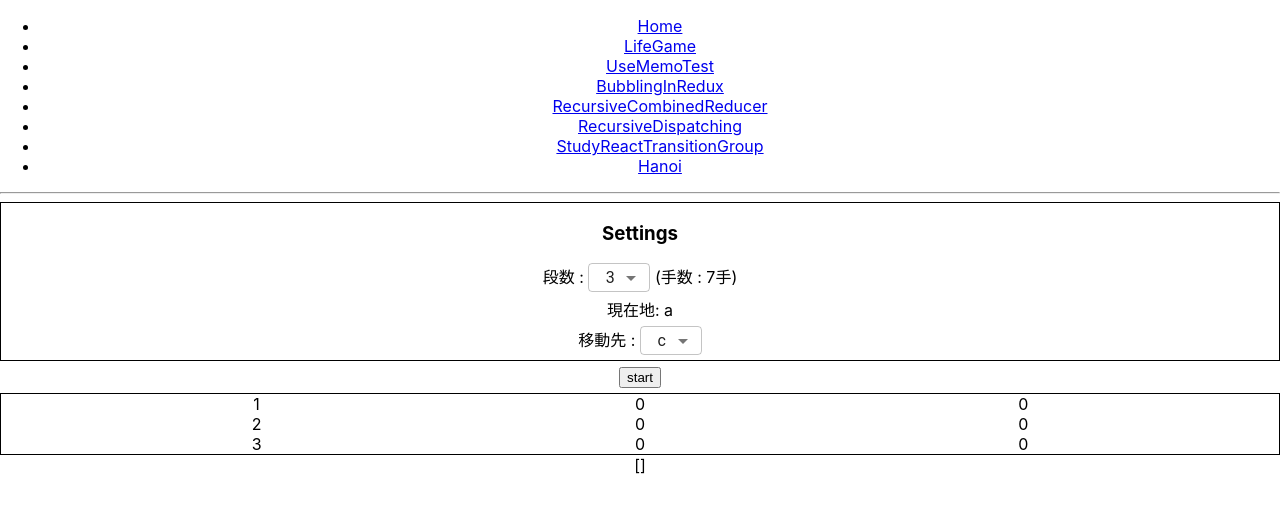
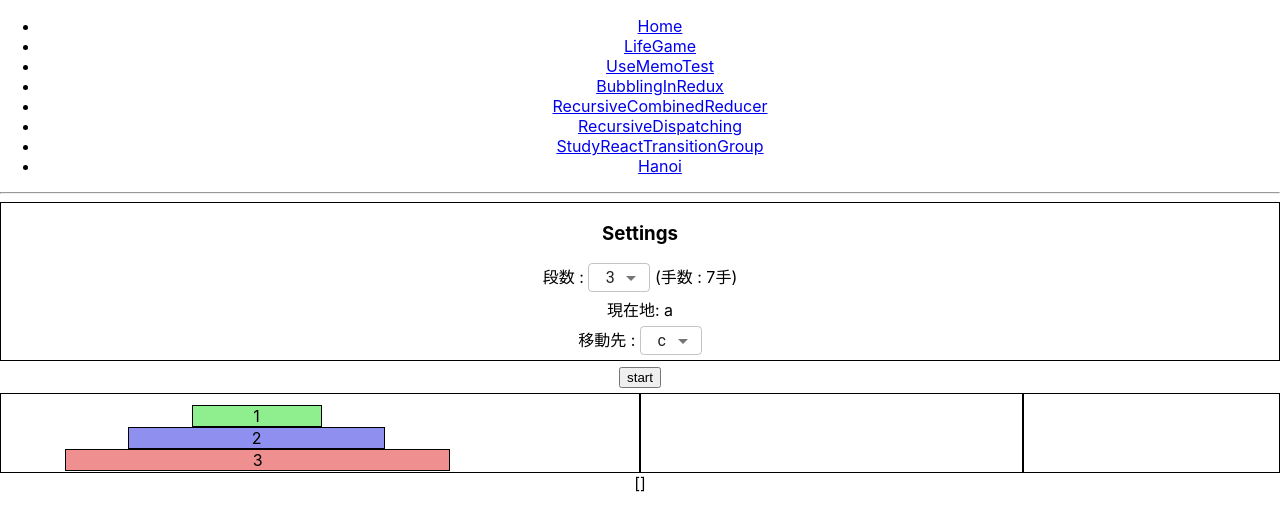
Before and after one commit to KoinoEngineering/react-study, a React (Create React App) app: page /Hanoi in a window 1280 px wide. Shown: the top 530 px of the page. Built offline with nearby package versions, Linux system fonts and the light colour scheme.

Commit message:
#25 First edition

```diff
--- a/src/Pages/Hanoi/Hanoi.tsx
+++ b/src/Pages/Hanoi/Hanoi.tsx
@@ -1,12 +1,14 @@
 import { List } from "immutable";
-import React, { useState, useEffect } from "react";
+import React, { useEffect } from "react";
 import { childDispatcherFactory } from "../../common/Dispatch";
 import { IDispatchable, IPropsBase } from "../../core/Interfaces/Props";
 import HanoiSettings, { IHanoiSettingsState } from "./HanoiSettings/HanoiSettings";
 import Towers, { ITowers, TowersState } from "./Towers/Towers";
 
 export interface IHanoiState {
+    progress: "calculating" | "processing" | "finished";
     settings: IHanoiSettingsState;
+    tasks: IHanoiTasks;
     towers: TowersState;
 }
 
@@ -18,11 +20,13 @@ export const defaultTowers = Object.freeze({
 
 export const initHanoiState = (): IHanoiState => {
     return {
+        progress: "finished",
         settings: {
             class: 3,
             goto: "c",
             now: "a",
         },
+        tasks: [],
         towers: new TowersState({
             ...defaultTowers,
             a: List([1, 2, 3]),
@@ -32,46 +36,47 @@ export const initHanoiState = (): IHanoiState => {
 
 type IHanoiProps = IPropsBase<IHanoiState> & IDispatchable<IHanoiState>;
 
-interface HanoiInnerState {
-    state: "calculating" | "processing" | "finished";
-    tasks: IHanoiTasks;
-}
-
 const keys: (keyof ITowers)[] = ["a", "b", "c"];
 type IHanoiTasks = ([keyof ITowers, keyof ITowers])[];
-
+export const DELAY = 1000;
 const Hanoi: React.FC<IHanoiProps> = (props: IHanoiProps) => {
 
-    const [innerState, innerDispatch] = useState<HanoiInnerState>({
-        state: "finished",
-        tasks: [] as IHanoiTasks,
-    });
-
     const dispatchSettings = childDispatcherFactory(props.dispatch, props.state, "settings");
-    const tasks = innerState.tasks;
-    const { dispatch, state } = props;
+    const {
+        dispatch,
+        state,
+        state: {
+            progress,
+            tasks,
+            towers,
+        }
+    } = props;
     useEffect(() => {
+        setTimeout(() => {
             const task = tasks.shift();
             if (task) {
-            innerDispatch((prev) => {
-                return {
-                    ...prev,
-                    tasks: [...tasks]
-                };
-            });
                 dispatch({
                     ...state,
-                towers: state.towers.Move(task[0], task[1])
+                    tasks: [...tasks],
+                    towers: towers.Move(task[0], task[1]),
                 });
             } else {
-            innerDispatch((prev) => {
-                return {
-                    ...prev,
-                    state: "finished"
-                };
+                if (progress === "processing") {
+                    dispatch({
+                        ...state,
+                        progress: "finished",
+                        settings: {
+                            ...state.settings,
+                            goto: keys.filter((key) => {
+                                return key !== state.settings.goto;
+                            })[0],
+                            now: state.settings.goto,
+                        }
                     });
                 }
-    }, [tasks, dispatch, state]);
+            }
+        }, DELAY);
+    }, [dispatch, state, progress, tasks, towers]);
     return <div>
         <div>
             <HanoiSettings
@@ -82,7 +87,7 @@ const Hanoi: React.FC<IHanoiProps> = (props: IHanoiProps) => {
             />
         </div>
         <div style={{ paddingBottom: 5, paddingTop: 5 }}>
-            <button disabled={innerState.state !== "finished"} onClick={() => {
+            <button disabled={progress !== "finished"} onClick={() => {
                 const tmp: keyof ITowers | undefined = keys.find((value) => {
                     return value !== props.state.settings.now && value !== props.state.settings.goto;
                 });
@@ -92,15 +97,14 @@ const Hanoi: React.FC<IHanoiProps> = (props: IHanoiProps) => {
                 }
 
                 console.log("calclate start:" + new Date());
-                innerDispatch((prev) => {
-                    return {
-                        ...prev,
-                        state: "calculating",
-                    };
+                dispatch({
+                    ...state,
+                    progress: "calculating"
                 });
                 setTimeout(() => {
-                    innerDispatch({
-                        state: "processing",
+                    dispatch({
+                        ...state,
+                        progress: "processing",
                         tasks: hanoiEntry(
                             props.state.settings.class,
                             props.state.settings.now,
@@ -110,12 +114,12 @@ const Hanoi: React.FC<IHanoiProps> = (props: IHanoiProps) => {
                     });
                     console.log("calclate end:" + new Date());
                 }, 1000);
-            }}  >{innerState.state === "finished" ? "start" : (innerState.state + "...")}</button>
+            }}  >{progress === "finished" ? "start" : (progress + "...")}</button>
         </div>
         <div>
             <Towers state={props.state.towers} dispatch={childDispatcherFactory(props.dispatch, props.state, "towers")} class={props.state.settings.class} />
         </div>
-        <div>{JSON.stringify(innerState.tasks)}</div>
+        <div>{JSON.stringify(tasks)}</div>
     </div>;
 };
 
--- a/src/Pages/Hanoi/Towers/Tower/Plate/Plate.tsx
+++ b/src/Pages/Hanoi/Towers/Tower/Plate/Plate.tsx
@@ -1,7 +1,67 @@
-import React from "react";
+import React, { useState, useEffect } from "react";
+import { CSSProperties } from "@material-ui/core/styles/withStyles";
+import { Transition } from "react-transition-group";
+import { DELAY } from "../../../Hanoi";
+import { TransitionStatus } from "react-transition-group/Transition";
 
-const Plate: React.FC<{ size: number }> = (props: { size: number }) => {
-    return <div>{props.size}</div>;
+interface IPlateProps {
+    max: number;
+    size: number;
+}
+
+const createStyle = (rate: number, timeout: number): CSSProperties => {
+    console.log(rate);
+    return {
+        backgroundColor: "hsl(" + rate * 360 + ",75%,75%)",
+        border: "solid black 1px",
+        margin: "0px auto",
+        textAlign: "center",
+        transitionDuration: timeout + "ms",
+        transitionProperty: "all",
+        width: 0,
+    };
+};
+
+type TransitionStyle = Partial<{ [K in TransitionStatus]: CSSProperties }>;
+
+const transitionStyle = (rate: number): TransitionStyle => {
+    return {
+        entered: {
+            width: (rate * 100) + "%",
+        },
+        exited: {
+            width: 0
+        }
+    };
+};
+
+const Plate: React.FC<IPlateProps> = (props: IPlateProps) => {
+    const {
+        max,
+        size
+    } = props;
+    const rate = size / max;
+
+    const [inState, inDispatch] = useState<boolean>(false);
+    useEffect(() => {
+        if (!inState) {
+            inDispatch(true);
+        }
+    }, [inState, inDispatch]);
+    return <Transition
+        appear={true}
+        enter={false}
+        exit={false}
+        in={inState}
+        timeout={DELAY}
+    >
+        {(state) => {
+            return <div style={{
+                ...createStyle(rate, DELAY),
+                ...transitionStyle(rate)[state]
+            }}>{size || "　"}</div>;
+        }}
+    </Transition >;
 };
 
 export default Plate;
--- a/src/Pages/Hanoi/Towers/Tower/Tower.tsx
+++ b/src/Pages/Hanoi/Towers/Tower/Tower.tsx
@@ -1,25 +1,35 @@
 import ClassNames from "classnames";
 import { List } from "immutable";
 import React from "react";
+import { TransitionGroup } from "react-transition-group";
 import { useDisplay, useWidth } from "../../../../common/Styles/Styles";
+import { ITowers } from "../Towers";
 import Plate from "./Plate/Plate";
 
 interface ITowerProps {
     tower: List<number>;
     class: number;
+    name: keyof ITowers;
+}
+
+interface PlateStyleProps {
+    rate: number,
+    timeout: number
 }
 
 const Tower: React.FC<ITowerProps> = (props: ITowerProps) => {
     const displayStyles = useDisplay();
     const widthStyles = useWidth();
     return <div className={ClassNames(displayStyles.inlineBlock, widthStyles.p30)}>
+        <TransitionGroup>
             {
                 List(new Array<number>(props.class - props.tower.size)
                     .fill(0))
                     .concat(props.tower)
                     .map((value, idx) => {
-                    return <Plate key={"plate_" + (value || value + "_" + idx)} size={value} />;
+                        return <Plate key={props.name + "_" + idx} size={value} max={props.class} />;
                     })}
+        </TransitionGroup>
     </div>;
 };
 export default Tower;
--- a/src/Pages/Hanoi/Towers/Towers.tsx
+++ b/src/Pages/Hanoi/Towers/Towers.tsx
@@ -47,9 +47,9 @@ const Towers: React.FC<ITowersProps> = (props: ITowersProps) => {
     })();
 
     return <div className={borderStyle.solidBalck1}>
-        <Tower tower={props.state.a} class={props.class} />
-        <Tower tower={props.state.b} class={props.class} />
-        <Tower tower={props.state.c} class={props.class} />
+        <Tower tower={props.state.a} class={props.class} name={"a"} />
+        <Tower tower={props.state.b} class={props.class} name={"b"} />
+        <Tower tower={props.state.c} class={props.class} name={"c"} />
     </div>;
 };
 
```
Lines whose indentation alone changed are shown as unchanged.
